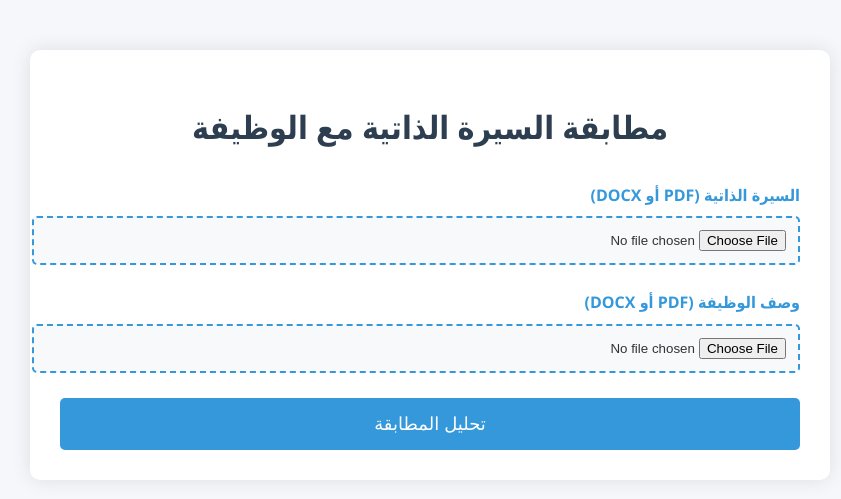
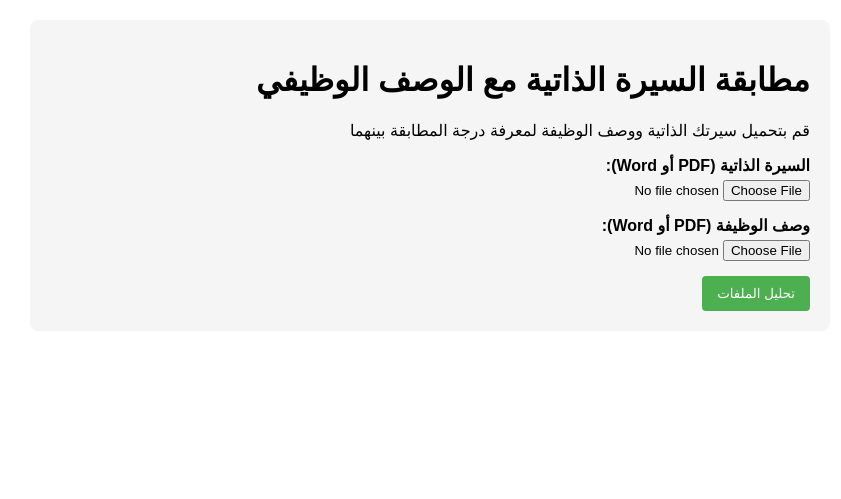
Before and after one commit to basharalmansour/CV_check, a Python web app: template templates/index.html in a window 1280 px wide. Shown: the top 499 px of the page, without its empty margins (210-1051 px from the left). Run offline with Jinja, Linux system fonts and the light colour scheme; the template is opened without the code that fills it, so the values that code supplies are empty.

Commit message:
Update index.html

```diff
--- a/templates/index.html
+++ b/templates/index.html
@@ -3,160 +3,99 @@
 <head>
     <meta charset="UTF-8">
     <meta name="viewport" content="width=device-width, initial-scale=1.0">
-    <title>مطابقة السيرة الذاتية مع الوظيفة</title>
+    <title>مطابقة السيرة الذاتية مع الوصف الوظيفي</title>
     <style>
         body {
-            font-family: 'Segoe UI', Tahoma, Geneva, Verdana, sans-serif;
-            background-color: #f5f7fa;
-            color: #333;
-            line-height: 1.6;
-            padding: 20px;
+            font-family: Arial, sans-serif;
             max-width: 800px;
             margin: 0 auto;
+            padding: 20px;
+            text-align: right;
         }
-
         .container {
-            background: white;
-            border-radius: 10px;
-            box-shadow: 0 0 20px rgba(0, 0, 0, 0.1);
-            padding: 30px;
-            margin-top: 30px;
+            background-color: #f5f5f5;
+            padding: 20px;
+            border-radius: 8px;
         }
-
-        h1 {
-            color: #2c3e50;
-            text-align: center;
-            margin-bottom: 30px;
+        .form-group {
+            margin-bottom: 15px;
         }
-
-        .form-group {
-            margin-bottom: 25px;
-        }
-
         label {
             display: block;
-            margin-bottom: 8px;
+            margin-bottom: 5px;
             font-weight: bold;
-            color: #3498db;
         }
-
-        input[type="file"] {
-            width: 100%;
-            padding: 12px;
-            border: 2px dashed #3498db;
-            border-radius: 5px;
-            background: #f8f9fa;
+        button {
+            background-color: #4CAF50;
+            color: white;
+            padding: 10px 15px;
+            border: none;
+            border-radius: 4px;
             cursor: pointer;
         }
-
-        button {
-            background: #3498db;
-            color: white;
-            border: none;
-            padding: 15px 30px;
-            font-size: 18px;
-            border-radius: 5px;
-            cursor: pointer;
-            width: 100%;
-            transition: background 0.3s;
+        button:hover {
+            background-color: #45a049;
         }
-
-        button:hover {
-            background: #2980b9;
-        }
-
-        .result {
-            margin-top: 30px;
-            padding: 20px;
-            border-radius: 5px;
-            background: #e8f4fc;
+        #result {
+            margin-top: 20px;
+            padding: 15px;
+            background-color: #e8f5e9;
+            border-radius: 4px;
             display: none;
         }
-
-        .similarity-score {
-            font-size: 24px;
-            font-weight: bold;
-            color: #27ae60;
-            text-align: center;
+        .progress {
+            display: none;
             margin: 20px 0;
-        }
-
-        .keywords {
-            background: white;
-            padding: 15px;
-            border-radius: 5px;
-            margin: 15px 0;
-            box-shadow: 0 2px 5px rgba(0,0,0,0.05);
-        }
-
-        .loading {
-            text-align: center;
-            margin: 20px 0;
-            display: none;
-        }
-
-        .error {
-            color: #e74c3c;
-            background: #fdecea;
-            padding: 15px;
-            border-radius: 5px;
-            margin-top: 20px;
-            display: none;
         }
     </style>
 </head>
 <body>
     <div class="container">
-        <h1>مطابقة السيرة الذاتية مع الوظيفة</h1>
+        <h1>مطابقة السيرة الذاتية مع الوصف الوظيفي</h1>
+        <p>قم بتحميل سيرتك الذاتية ووصف الوظيفة لمعرفة درجة المطابقة بينهما</p>
 
-        <form id="uploadForm">
+        <form id="uploadForm" enctype="multipart/form-data">
             <div class="form-group">
-                <label for="cv">السيرة الذاتية (PDF أو DOCX)</label>
-                <input type="file" id="cv" name="cv" accept=".pdf,.docx,.doc" required>
+                <label for="cv">السيرة الذاتية (PDF أو Word):</label>
+                <input type="file" id="cv" name="cv" accept=".pdf,.docx" required>
             </div>
 
             <div class="form-group">
-                <label for="job_description">وصف الوظيفة (PDF أو DOCX)</label>
-                <input type="file" id="job_description" name="job_description" accept=".pdf,.docx,.doc" required>
+                <label for="job_description">وصف الوظيفة (PDF أو Word):</label>
+                <input type="file" id="job_description" name="job_description" accept=".pdf,.docx" required>
             </div>
 
-            <button type="submit">تحليل المطابقة</button>
+            <button type="submit">تحليل الملفات</button>
         </form>
 
-        <div class="loading" id="loading">
-            جاري المعالجة... قد تستغرق العملية بضع ثوانٍ
+        <div class="progress" id="progress">
+            جاري معالجة الملفات... الرجاء الانتظار
         </div>
 
-        <div class="error" id="error"></div>
+        <div id="result">
+            <h2>نتيجة التحليل</h2>
+            <p>درجة المطابقة: <span id="similarityScore"></span>%</p>
 
-        <div class="result" id="result">
-            <h2>نتيجة التحليل</h2>
-            <div class="similarity-score" id="similarityScore"></div>
+            <h3>الكلمات المفتاحية في سيرتك الذاتية:</h3>
+            <div id="cvKeywords"></div>
 
-            <div class="keywords">
-                <h3>الكلمات المفتاحية في السيرة الذاتية:</h3>
-                <p id="cvKeywords"></p>
-            </div>
-
-            <div class="keywords">
-                <h3>الكلمات المفتاحية في الوصف الوظيفي:</h3>
-                <p id="jobKeywords"></p>
-            </div>
+            <h3>الكلمات المفتاحية في وصف الوظيفة:</h3>
+            <div id="jobKeywords"></div>
         </div>
     </div>
 
     <script>
-        document.getElementById('uploadForm').addEventListener('submit', async (e) => {
+        document.getElementById('uploadForm').addEventListener('submit', async function(e) {
             e.preventDefault();
 
-            // إظهار حالة التحميل وإخفاء النتائج والأخطاء
-            document.getElementById('loading').style.display = 'block';
-            document.getElementById('result').style.display = 'none';
-            document.getElementById('error').style.display = 'none';
+            const form = e.target;
+            const formData = new FormData(form);
+            const resultDiv = document.getElementById('result');
+            const progressDiv = document.getElementById('progress');
 
-            const formData = new FormData();
-            formData.append('cv', document.getElementById('cv').files[0]);
-            formData.append('job_description', document.getElementById('job_description').files[0]);
+            // إظهار رسالة التقدم وإخفاء النتيجة
+            progressDiv.style.display = 'block';
+            resultDiv.style.display = 'none';
 
             try {
                 const response = await fetch('/upload', {
@@ -166,21 +105,24 @@
 
                 const data = await response.json();
 
-                if (response.status !== 200) {
-                    throw new Error(data.error || 'حدث خطأ غير متوقع');
+                if (response.ok) {
+                    // عرض النتائج
+                    document.getElementById('similarityScore').textContent = data.similarity_score;
+
+                    const cvKeywordsDiv = document.getElementById('cvKeywords');
+                    cvKeywordsDiv.innerHTML = data.cv_keywords.join(', ');
+
+                    const jobKeywordsDiv = document.getElementById('jobKeywords');
+                    jobKeywordsDiv.innerHTML = data.job_keywords.join(', ');
+
+                    resultDiv.style.display = 'block';
+                } else {
+                    alert(`خطأ: ${data.error}`);
                 }
-
-                // عرض النتائج
-                document.getElementById('similarityScore').textContent = `نسبة المطابقة: ${data.similarity}`;
-                document.getElementById('cvKeywords').textContent = data.cv_keywords;
-                document.getElementById('jobKeywords').textContent = data.job_keywords;
-                document.getElementById('result').style.display = 'block';
-
             } catch (error) {
-                document.getElementById('error').textContent = error.message;
-                document.getElementById('error').style.display = 'block';
+                alert(`حدث خطأ في الاتصال بالخادم: ${error.message}`);
             } finally {
-                document.getElementById('loading').style.display = 'none';
+                progressDiv.style.display = 'none';
             }
         });
     </script>
```
